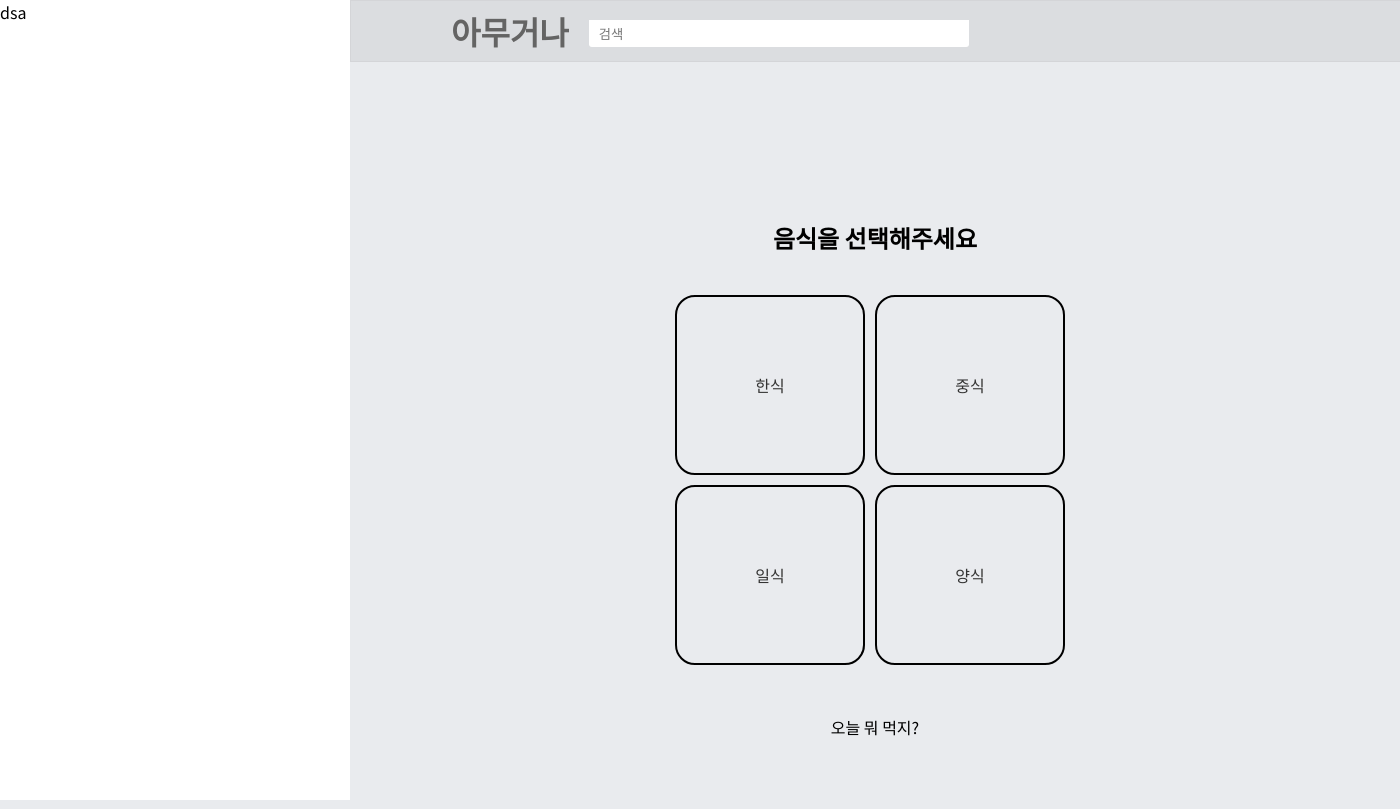
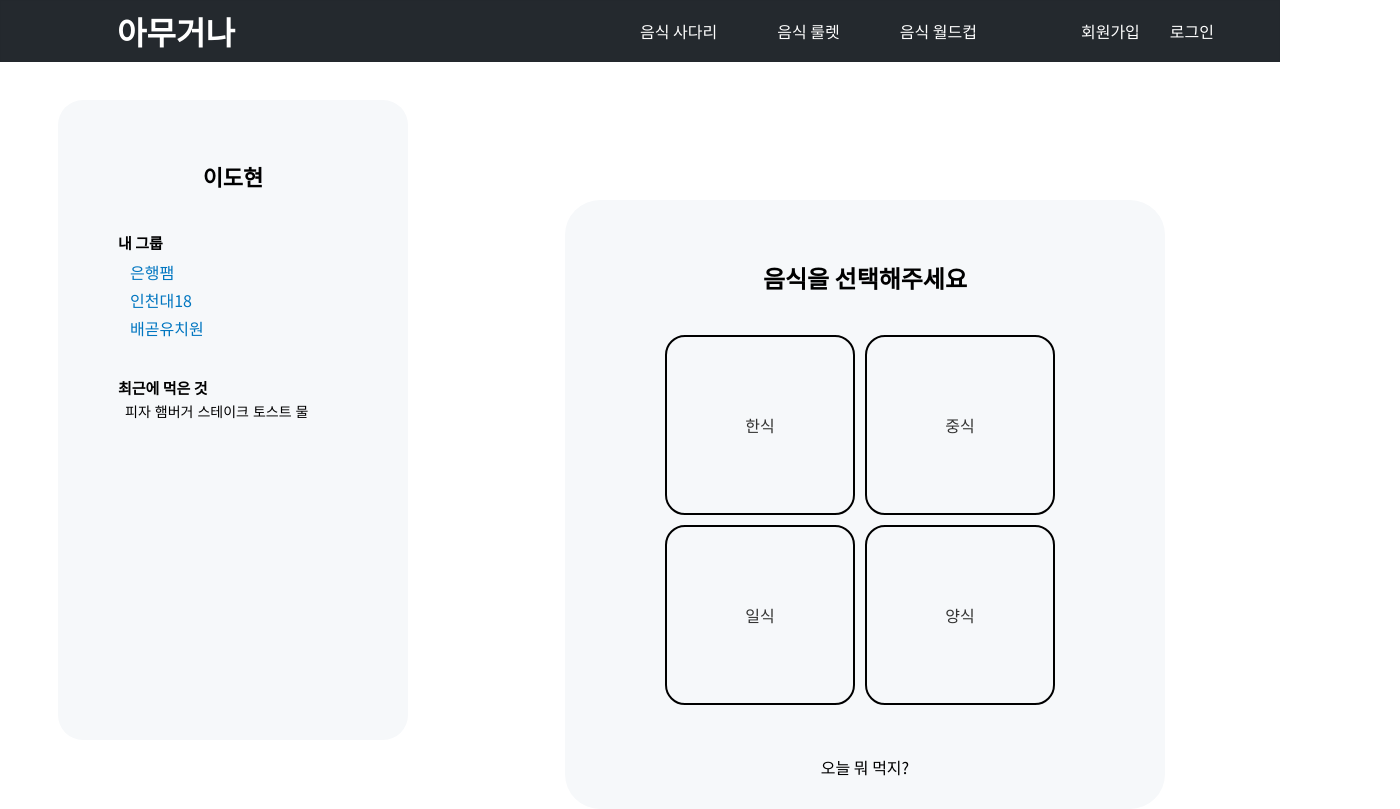
Before and after one commit to Amuguna-project/Amuguna, a React (Create React App) app: page / in a window 1280 px wide. Shown: the whole page, 1400 px wide, since content can reach past the window. Built offline with nearby package versions, Linux system fonts and the light colour scheme.

Commit message:
UI 수정중

```diff
--- a/src/App.css
+++ b/src/App.css
@@ -1,11 +1,19 @@
 
 @import url('https://fonts.googleapis.com/css2?family=Noto+Sans+KR&display=swap');
 
+
+
+
+
+
+
+
+
 body {
   font-family: 'Noto Sans KR', sans-serif;
-  background-color: #e9ebee;
+  background-color: #fff;
   padding-top:60px;
-  padding-left: 350px;
+  padding-left: 450px;
 }
 
 ul {
@@ -18,10 +26,9 @@ table {
 }
 
 #content {
-  min-width: 1050px;
   position: relative;
   margin: 0 auto;
-  width: 0;
+  width: 100%;
 }
 
 *,
@@ -39,7 +46,7 @@ a:visited,
 a:active,
 a:hover {
   text-decoration: none;
-  color: #646464;
+  color: #fff;
 }
 
 .hide{
@@ -56,5 +63,5 @@ a:hover {
 }
 
 #main{
-  padding-top:100px;
+  padding-top:40px;
 }
--- a/src/layouts/Header/Header.css
+++ b/src/layouts/Header/Header.css
@@ -1,48 +1,42 @@
 #header {
-  background-color: rgba(0, 0, 0, 0.06);
+  background-color: #24292e;
   border: 1px solid rgba(0, 0, 0, 0.03);
   position: fixed;
   top: 0;
+  left: 0;
   width: 100%;
   z-index: 9999;
+  color: #fff;
 }
 
 #header .inner {
-  width: 100%;
   height: 60px;
   margin: 0 auto;
   display: flex;
+  align-items: center;
   justify-content: space-between;
-  align-items: center;
+  min-width: 1170px;
 }
 
 #header .inner .left {
-  display: flex;
-  align-items: center;
-  padding-left:100px;
+    width: 350px;
+    text-align: center;
 }
 
-#header .inner .left .search_container {
-  width: 380px;
-  height: 23px;
-  background: #fff;
-  position: relative;
-  margin-left: 20px;
+.game-list{
+    margin-left: 200px;
 }
 
-#header .inner .left button {
-  position: absolute;
-  right: -29px;
-  padding: 4px 10px;
-  top: 63%;
-  transform: translateY(-50%);
-  border: none;
-  background: transparent;
+.game-list li{
+    float: left;
+    padding: 0 30px;
 }
 
-#search {
-  border: none;
-  border-radius: 3px;
-  width: 100%;
-  padding: 5px 10px;
+.accounts-list{
+    padding-right:50px;
 }
+
+.accounts-list li{
+    float: left;
+    padding:0 15px;
+}
--- a/src/layouts/Header/Header.js
+++ b/src/layouts/Header/Header.js
@@ -4,21 +4,30 @@ import "./Header.css";
 const Header = () => {
   return (
     <header id="header">
-        <div className="inner">
-            <div className="left">
-                <h1><a href="">아무거나</a></h1>
-                <div className="search_container">
-                    <form action="">
-                        <label for="search"></label>
-                        <input type="text" id="search" placeholder="검색" autocomplete="off" />
-                        <button type="submit">
+      <div className="inner">
+        <div className="left">
+          <h1>
+            <a href="">아무거나</a>
+          </h1>
+        </div>
 
-                        </button>
-                    </form>
-                </div>
-            </div>
+        <ul className="game-list">
 
-        </div>
+          <li>음식 사다리</li>
+
+          <li>음식 룰렛</li>
+
+          <li>음식 월드컵</li>
+        </ul>
+
+        <div>
+        <ul className="accounts-list">
+          <li>회원가입</li>
+          <li>로그인</li> {/* 로그인 되면 여기에 개발자 소개 나오기 , 그룹생성, 그룹검색은 메인페이지 안에 */}
+        </ul>
+      </div>
+      </div>
+
     </header>
   );
 };
--- a/src/layouts/Side/Side.css
+++ b/src/layouts/Side/Side.css
@@ -1,9 +1,53 @@
 #side {
     width: 350px;
     position: fixed;
-    height: 100%;
+    height: 80%;
     overflow: hidden;
-    top: 0px;
-    left: 0px;
-    background-color: #fff;
+    top: 100px;
+    left: 58px;
+    background-color: #f6f8fa;
+    padding: 20px 60px;
+    border-radius: 25px;
 }
+
+.side-head .tit{
+    text-align: center;
+    padding: 40px 0;
+    font-size:22px;
+    font-weight: 700;
+}
+
+.side-menu .tit{
+    font-size:15px;
+    font-weight: 700;
+}
+
+.side-menu{
+    margin-bottom:30px;
+}
+
+.side-group ul{
+    padding: 5px 10px;
+}
+
+.side-group ul li{
+    padding:2px;
+    color: #0076C0;
+}
+
+.side-group ul li:hover{
+    cursor: pointer;
+    text-decoration: underline;
+}
+
+.recent-ate ul{
+    overflow: hidden;
+    padding: 3px 5px;
+}
+
+.recent-ate ul li{
+    color: black;
+    float: left;
+    padding:0 2px;
+    font-size:14px;
+}
--- a/src/layouts/Side/Side.js
+++ b/src/layouts/Side/Side.js
@@ -1,13 +1,38 @@
-import React from "react"
-import "./Side.css"
+import React from "react";
+import "./Side.css";
 
 const Side = () => {
+  return (
+    <div id="side">
+      <div className="side-head">
+        <div className="tit">이도현</div>
+      </div>
 
-    return(
-        <div id="side">
-            dsa
+      <div className="side-menu side-group">
+        <div className="tit">
+          <span>내 그룹</span>
         </div>
-    )
-}
+        <ul>
+          <li>은행팸</li>
+          <li>인천대18</li>
+          <li>배곧유치원</li>
+        </ul>
+      </div>
 
-export default Side
+      <div className="side-menu recent-ate">
+        <div className="tit">
+          <span>최근에 먹은 것</span>
+        </div>
+        <ul>
+          <li>피자</li>
+          <li>햄버거</li>
+          <li>스테이크</li>
+          <li>토스트</li>
+          <li>물</li>
+        </ul>
+      </div>
+    </div>
+  );
+};
+
+export default Side;
--- a/src/pages/Main/Main.css
+++ b/src/pages/Main/Main.css
@@ -1,8 +1,11 @@
-
-
-
 .main-content {
   text-align: center;
+  border-radius: 35px;
+  background: #f6f8fa;
+  padding-bottom: 30px;
+  width: 600px;
+  margin: 0 auto;
+  margin-top: 100px;
 }
 
 .content-step1 {
```
